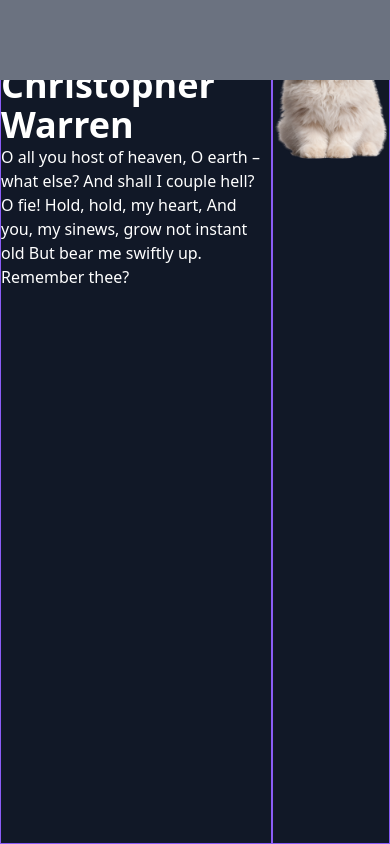
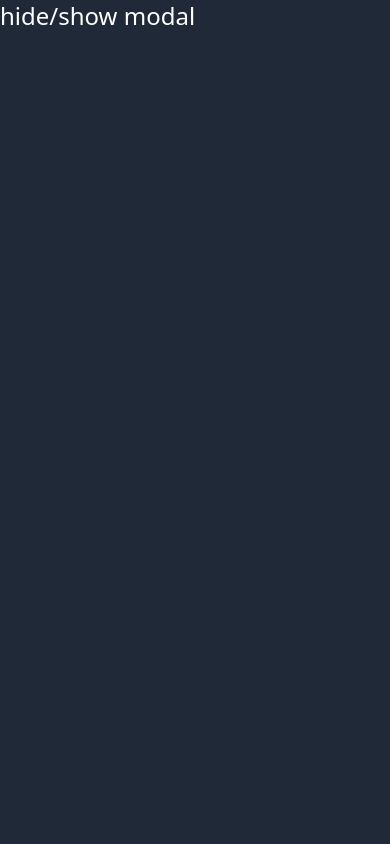
Before and after one commit to Christopher-Warren/portfoliov3, a Next.js app: page / in a window 390 px wide. Shown: the top 844 px of the page. Built offline with nearby package versions, Linux system fonts and the light colour scheme.

Commit message:
Added Modal and Navbar progress

```diff
--- a/components/NavBar.js
+++ b/components/NavBar.js
@@ -1,15 +1,21 @@
 import { useEffect, useState } from "react";
 
-const NavBar = () => {
+import isInViewport from "../utils/isInViewPort";
+
+import NavItems from "./NavItems";
+
+const NavBar = ({ activeNav, setActiveNav }) => {
   const [mountNav, setMountNav] = useState(null);
-  console.log(mountNav);
 
   const handleScroll = (e) => {
-    if (window.scrollY > 64) {
+    if (window.scrollY > 40) {
       setMountNav(false);
     } else {
       setMountNav(true);
     }
+    if (isInViewport(document.getElementById("home"))) setActiveNav(0);
+    if (isInViewport(document.getElementById("about"))) setActiveNav(1);
+    if (isInViewport(document.getElementById("projects"))) setActiveNav(2);
   };
 
   useEffect(() => {
@@ -21,15 +27,11 @@ const NavBar = () => {
     };
   }, []);
 
-  switch (mountNav) {
-    case true:
-      return <div className="fixed w-full h-20 bg-gray-500"></div>;
-      break;
-    case false:
-      return <div className="fixed w-full h-16 bg-gray-500"></div>;
-    default:
-      return <div></div>;
-  }
+  return (
+    <div>
+      <NavItems activeNav={activeNav} mountNav={mountNav} />
+    </div>
+  );
 };
 
 export default NavBar;
--- /dev/null
+++ b/components/NavItems.js
@@ -0,0 +1,62 @@
+import NavModal from "./NavModal";
+
+const NavItems = ({ activeNav, mountNav }) => {
+  const handleNavClick = (e) => {
+    e.preventDefault();
+
+    document.getElementById(e.target.text.toLowerCase())
+      ? document
+          .getElementById(e.target.text.toLowerCase())
+          .scrollIntoView({ behavior: "smooth" })
+      : console.log("404: Hash link doesn't exist");
+  };
+
+  return (
+    <div
+      className={`text-2xl flex md:justify-between justify-center fixed top-0 w-full bg-gray-900 transition-all ease-in-out ${
+        mountNav ? "h-20 duration-700" : "h-16 glow-md duration-500"
+      }`}
+    >
+      {/*
+      <ul className="flex items-center border border-red-400">
+        <li className="text-center px-2 ">Chris Warren</li>
+      </ul>
+
+
+
+      */}
+      <NavModal />
+      <ul className="hidden font-bold border border-red-600 ">
+        <li className="px-2">
+          <a
+            href="#home"
+            onClick={handleNavClick}
+            className={activeNav === 0 ? "text-blue-400" : ""}
+          >
+            Home
+          </a>
+        </li>
+        <li className="px-2">
+          <a
+            href="#about"
+            onClick={handleNavClick}
+            className={activeNav === 1 ? "text-blue-400" : ""}
+          >
+            About
+          </a>
+        </li>
+        <li className="px-2">
+          <a
+            href="#projects"
+            onClick={handleNavClick}
+            className={activeNav === 2 ? "text-blue-400" : ""}
+          >
+            Projects
+          </a>
+        </li>
+      </ul>
+    </div>
+  );
+};
+
+export default NavItems;
--- /dev/null
+++ b/components/NavModal.js
@@ -0,0 +1,45 @@
+import { useState } from "react";
+
+export default function NavModal() {
+  const [navModal, setNavModal] = useState(false);
+
+  // disables scroll bars when
+  // modal is visible
+  navModal
+    ? (document.body.style.overflow = "visible")
+    : (document.body.style.overflow = "hidden");
+
+  return (
+    <div className="flex w-full justify-end items-center">
+      <ul className="sm:hidden  text-blue-400">
+        <li
+          onClick={() => setNavModal(!navModal)}
+          className="text-center px-2 border  border-red-400"
+        >
+          <svg
+            xmlns="http://www.w3.org/2000/svg"
+            fill="none"
+            viewBox="0 0 24 24"
+            stroke="currentColor"
+            width="60px"
+          >
+            <path
+              strokeLinecap="round"
+              strokeLinejoin="round"
+              strokeWidth={2}
+              d="M4 6h16M4 12h16M4 18h16"
+            />
+          </svg>
+        </li>
+      </ul>
+
+      <div
+        className={` transition-all duration-200 top-0 w-full  absolute bg-gray-800 h-screen  ${
+          navModal ? "-left-full" : "left-0"
+        }`}
+      >
+        <div onClick={() => setNavModal(!navModal)}>hide/show modal</div>
+      </div>
+    </div>
+  );
+}
--- a/pages/_app.js
+++ b/pages/_app.js
@@ -1,5 +1,5 @@
 import "../styles/globals.css";
-import "../styles/dev.css";
+import "../styles/customstyles.css";
 
 function MyApp({ Component, pageProps }) {
   return <Component {...pageProps} />;
--- a/pages/_document.js
+++ b/pages/_document.js
@@ -11,6 +11,7 @@ class MyDocument extends Document {
       <Html>
         <Head />
         <body className="bg-gray-900 text-white">
+          <link rel="icon" type="image/png" href="/favicon.png" />
           <Main />
           <NextScript />
         </body>
--- a/pages/index.js
+++ b/pages/index.js
@@ -1,31 +1,58 @@
 import Head from "next/head";
+import { useState } from "react";
 
 import NavBar from "../components/NavBar";
 
 export default function Home() {
+  const [activeNav, setActiveNav] = useState(Number);
+
   return (
-    <div className="">
-      <NavBar />
+    <div>
+      <Head>
+        <title>
+          {(activeNav === 0 && "Home") ||
+            (activeNav === 1 && "About") ||
+            (activeNav === 2 && "Projects")}{" "}
+          | Christopher Warren
+        </title>
+        <meta name="viewport" content="initial-scale=1.0, width=device-width" />
+      </Head>
 
-      <div className=" ">
-        <div className="flex h-screen">
-          <article className="border border-purple-500 mt-16">
-            <h1 className="md:text-7xl text-4xl font-bold">
+      <div className="">
+        <div id="home" className="flex items-center h-screen">
+          <article className="border border-purple-500">
+            <h1 className="md:text-7xl text-4xl font-bold text-green-400">
               Christopher Warren
             </h1>
 
             <p className="md:text-3xl">
-              O all you host of heaven, O earth – what else? And shall I couple
-              hell? O fie! Hold, hold, my heart, And you, my sinews, grow not
-              instant old But bear me swiftly up. Remember thee?
+              I am a self taught Software Developer currently residing in
+              Chattanooga, TN. In early 2020 I decided to completely dedicate
+              myself to coding. Ever since my first line of code, I can't
+              imagine living a life without it. There's always something new,
+              and challenging to learn and I love that.
             </p>
           </article>
           <div className="border border-purple-500">
             <img src="/kitty.png" />
           </div>
         </div>
-        <div className="bg-gray-600 h-96"></div>
+
+        <div className="bg-gray-600 h-screen">
+          ABOUT
+          <div id="about" className="mt-20">
+            About
+          </div>
+        </div>
+
+        <div className="bg-gray-600 h-screen">
+          projects
+          <div id="projects" className="mt-20">
+            projects
+          </div>
+        </div>
       </div>
+      <NavBar activeNav={activeNav} setActiveNav={setActiveNav} />
     </div>
   );
 }
--- /dev/null
+++ b/styles/customstyles.css
@@ -0,0 +1,8 @@
+.glow-md {
+  /* box-shadow: rgba(186, 186, 190, 0.2) 0px 4px 18px 0px; */
+  box-shadow: rgba(255, 255, 255, 0.11) 0px 0px 20px;
+}
+
+.transition-height {
+  transition: height 0.3s;
+}
--- a/styles/dev.css
+++ /dev/null
@@ -1,3 +0,0 @@
-.dev-border-pink {
-  outline: 1px solid pink;
-}
--- /dev/null
+++ b/utils/isInViewPort.js
@@ -0,0 +1,11 @@
+export default function isInViewport(el) {
+  var rect = el.getBoundingClientRect();
+
+  return (
+    rect.top >= 0 &&
+    rect.left >= 0 &&
+    rect.bottom <=
+      (window.innerHeight || document.documentElement.clientHeight) &&
+    rect.right <= (window.innerWidth || document.documentElement.clientWidth)
+  );
+}
```
Also changed, not shown: public/favicon.png (added), 1 other file (tests, documents, lock files or other folders).
